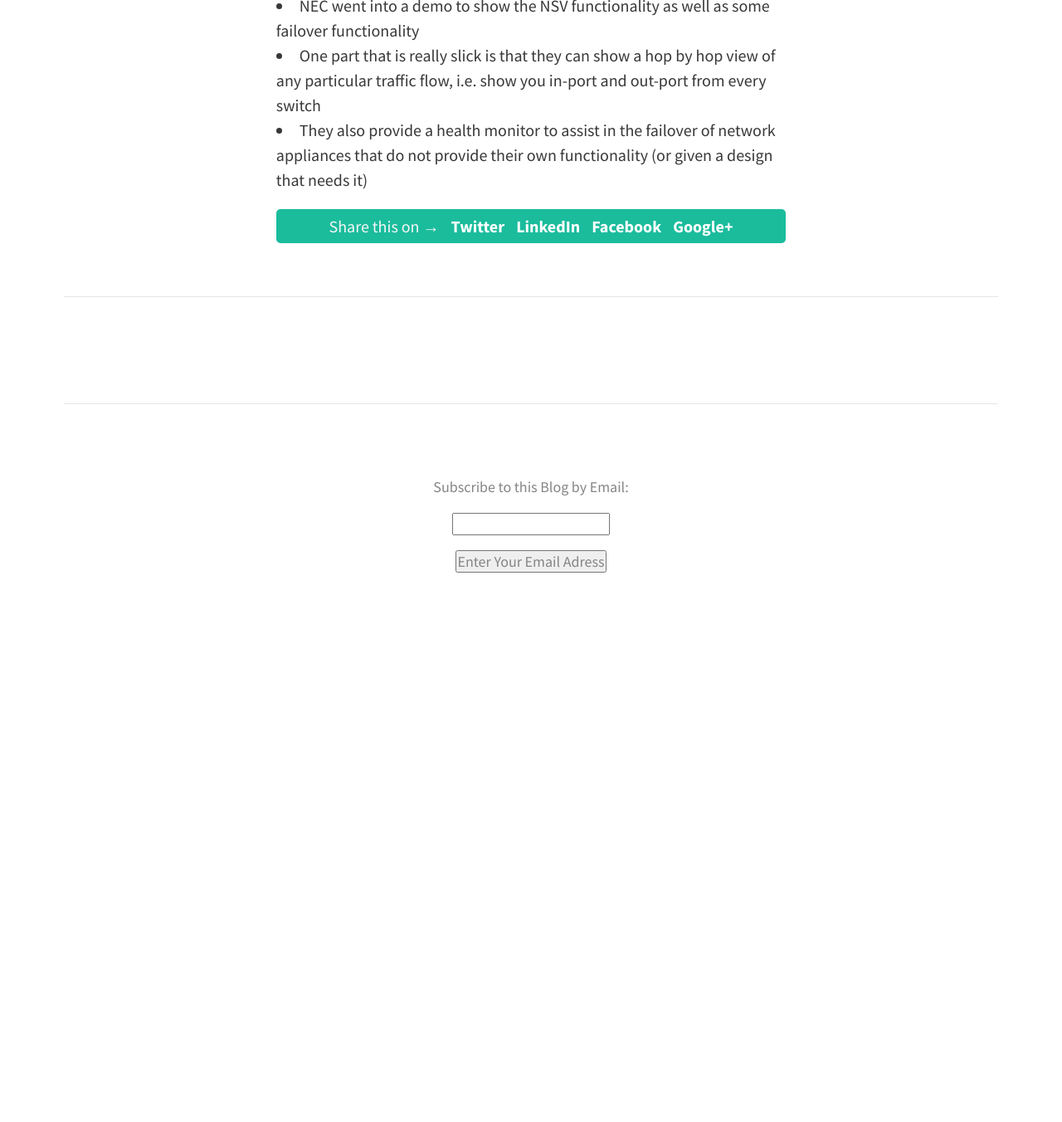
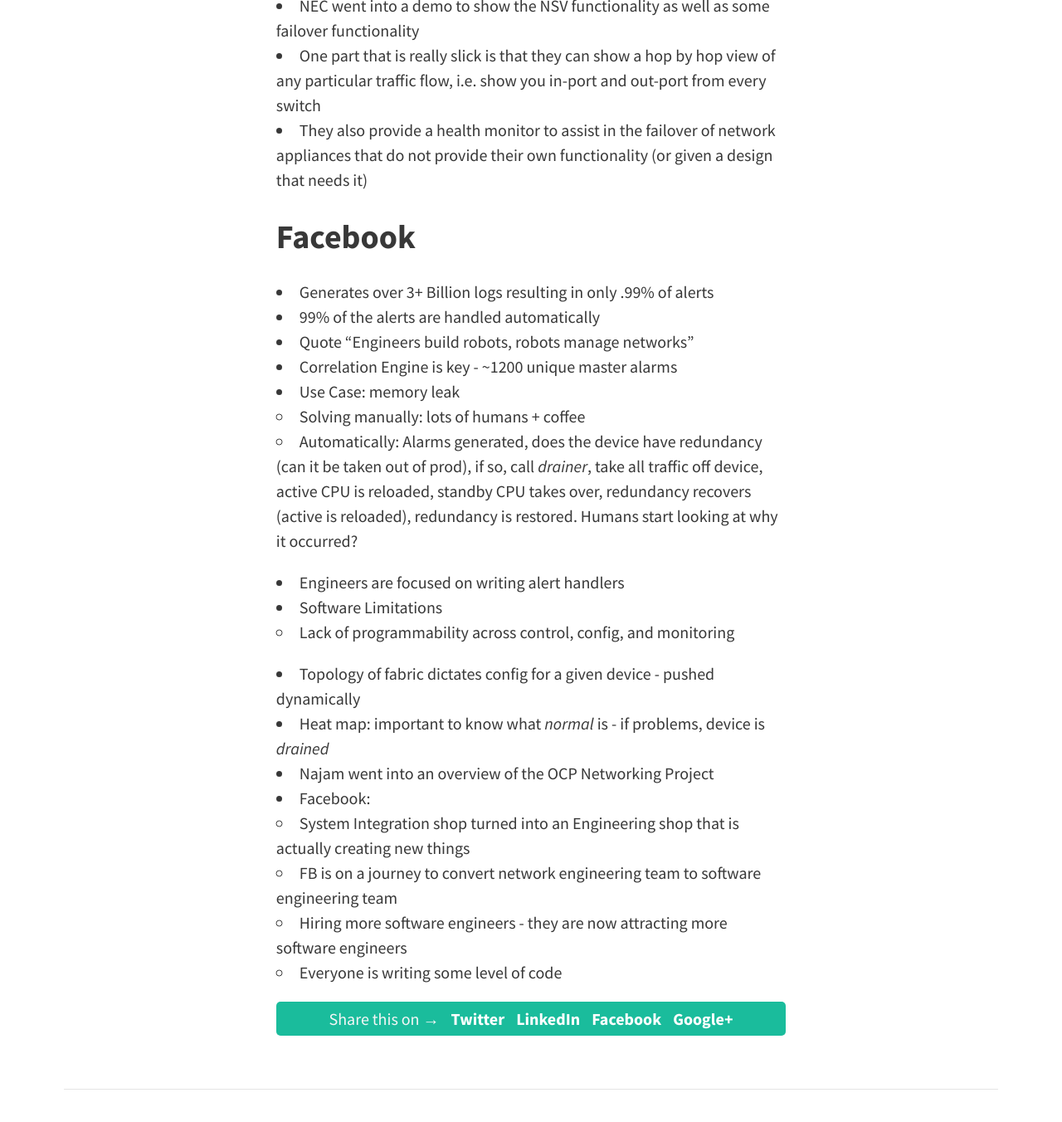
Before and after one commit to jedelman8/jedelman8.github.com, a Jekyll site: the page built from _posts/2015-05-13-onug-spring-2015.md, in a window 1280 px wide and 1400 px high, scrolled down 7801 px. Shown: the top 1352 px of the window at 83% size. Built offline with Jekyll 4.4.1, drawn with Linux system fonts in a browser that asks for light colours; nearby versions of some CDN libraries; comment, search, counter and statistics services are not loaded; before the commit the page ends 8559 px from its top, so only the background shows below that.

Commit message:
updates for onug

```diff
--- a/_posts/2015-05-13-onug-spring-2015.md
+++ b/_posts/2015-05-13-onug-spring-2015.md
@@ -182,3 +182,24 @@
 * NEC went into a demo to show the NSV functionality as well as some failover functionality
 * One part that is really slick is that they can show a hop by hop view of any particular traffic flow, i.e. show you in-port and out-port from every switch
 * They also provide a health monitor to assist in the failover of network appliances that do not provide their own functionality (or given a design that needs it)
+
+## Facebook
+
+* Generates over 3+ Billion logs resulting in only .99% of alerts
+* 99% of the alerts are handled automatically
+* Quote "Engineers build robots, robots manage networks"
+* Correlation Engine is key - ~1200 unique master alarms
+* Use Case: memory leak
+  * Solving manually: lots of humans + coffee
+  * Automatically: Alarms generated, does the device have redundancy (can it be taken out of prod), if so, call *drainer*, take all traffic off device, active CPU is reloaded, standby CPU takes over, redundancy recovers (active is reloaded), redundancy is restored.  Humans start looking at why it occurred?
+* Engineers are focused on writing alert handlers
+* Software Limitations
+  * Lack of programmability across control, config, and monitoring
+* Topology of fabric dictates config for a given device - pushed dynamically
+* Heat map: important to know what *normal* is - if problems, device is *drained*
+* Najam went into an overview of the OCP Networking Project
+* Facebook:
+  * System Integration shop turned into an Engineering shop that is actually creating new things
+  * FB is on a journey to convert network engineering team to software engineering team
+  * Hiring more software engineers - they are now attracting more software engineers
+  * Everyone is writing some level of code
```
